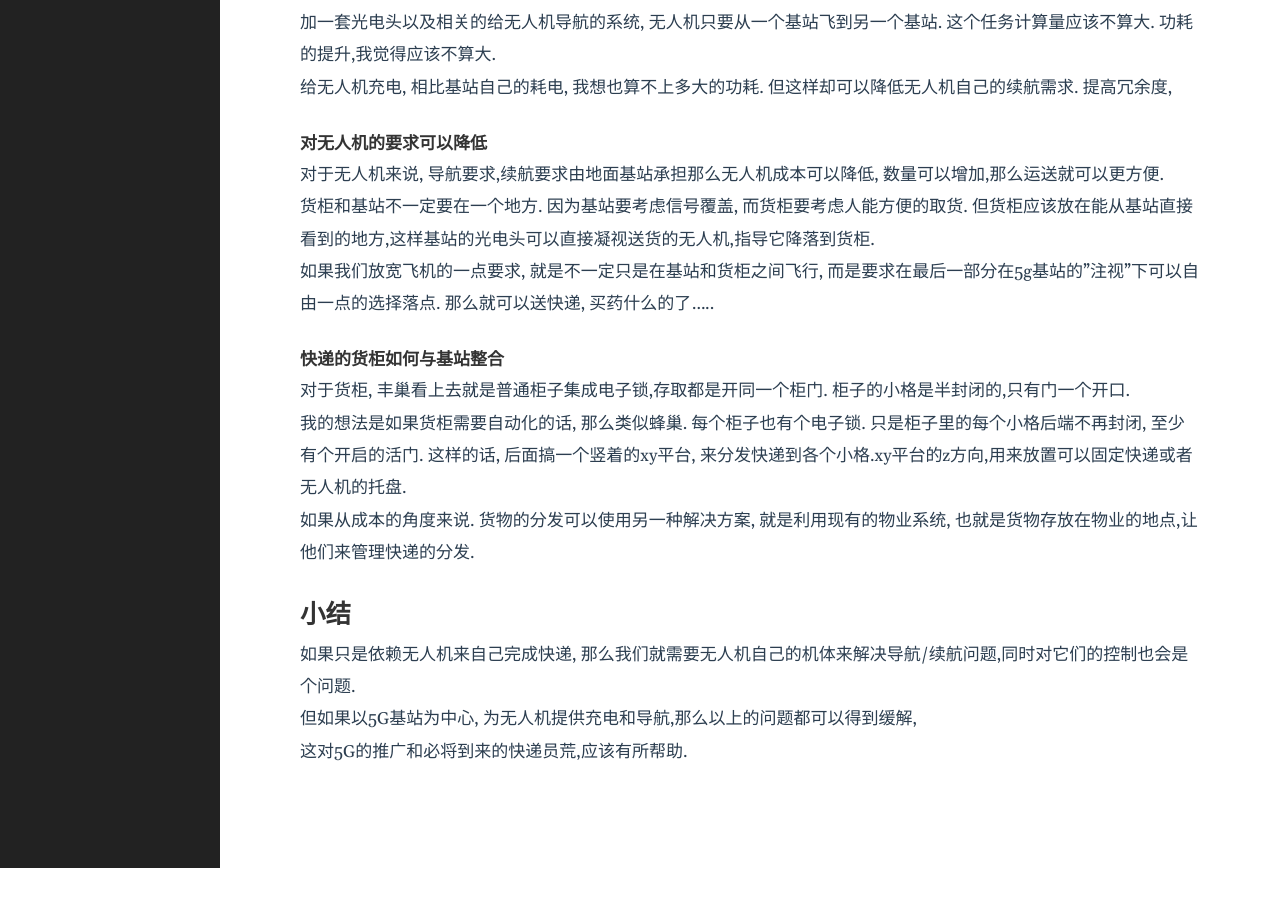
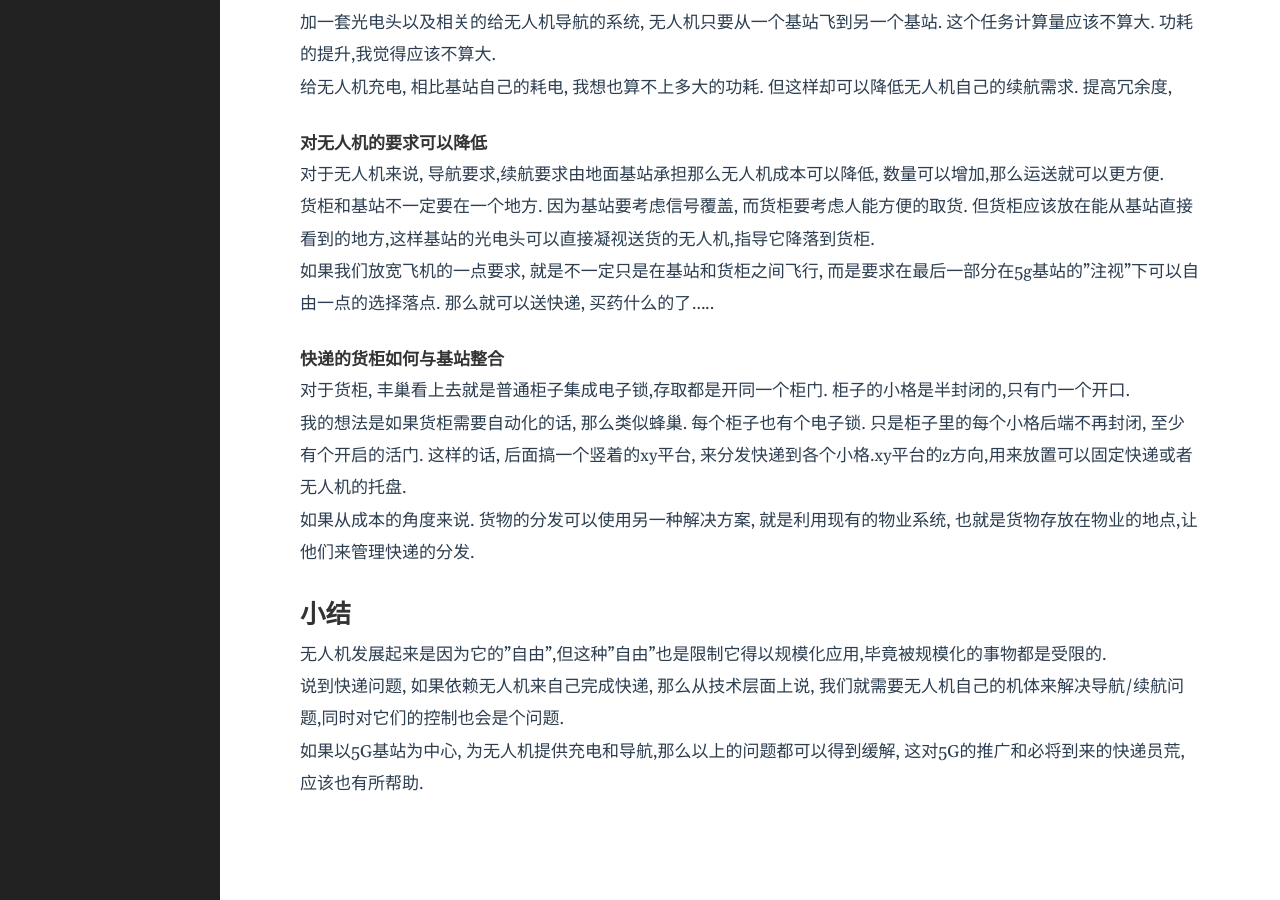
Before and after one commit to zerodel/zerode.github.io, a Jekyll site: the page built from _posts/2020-11-19-drone-5g-and-express.md, in a window 1280 px wide and 900 px high, scrolled down 1746 px. Built offline with Jekyll 4.4.1, drawn with Linux system fonts in a browser that asks for light colours; before the commit the page ends 2614 px from its top, so only the background shows below that.

Commit message:
add_some

```diff
--- a/_posts/2020-11-19-drone-5g-and-express.md
+++ b/_posts/2020-11-19-drone-5g-and-express.md
@@ -100,8 +100,10 @@
 
 ## 小结
 
-如果只是依赖无人机来自己完成快递, 那么我们就需要无人机自己的机体来解决导航/续航问题,同时对它们的控制也会是个问题.
+无人机发展起来是因为它的"自由",但这种"自由"也是限制它得以规模化应用,毕竟被规模化的事物都是受限的.
 
-但如果以5G基站为中心, 为无人机提供充电和导航,那么以上的问题都可以得到缓解,
+说到快递问题, 如果依赖无人机来自己完成快递,
+那么从技术层面上说, 我们就需要无人机自己的机体来解决导航/续航问题,同时对它们的控制也会是个问题.
 
-这对5G的推广和必将到来的快递员荒,应该有所帮助.
+如果以5G基站为中心, 为无人机提供充电和导航,那么以上的问题都可以得到缓解,
+这对5G的推广和必将到来的快递员荒,应该也有所帮助.
```
Also changed, not shown: _posts/2019-09-04-funeral-jounery-of-hero.md (+6 -1 lines).
